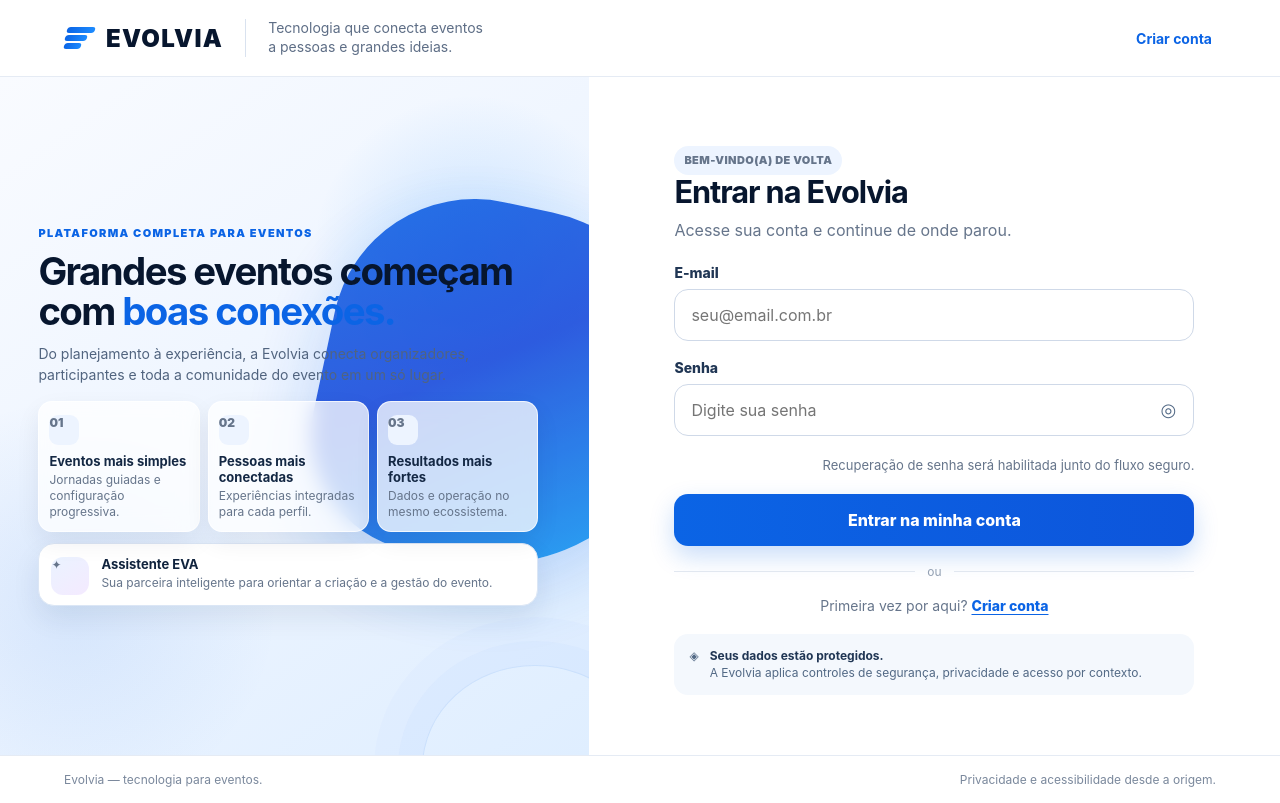
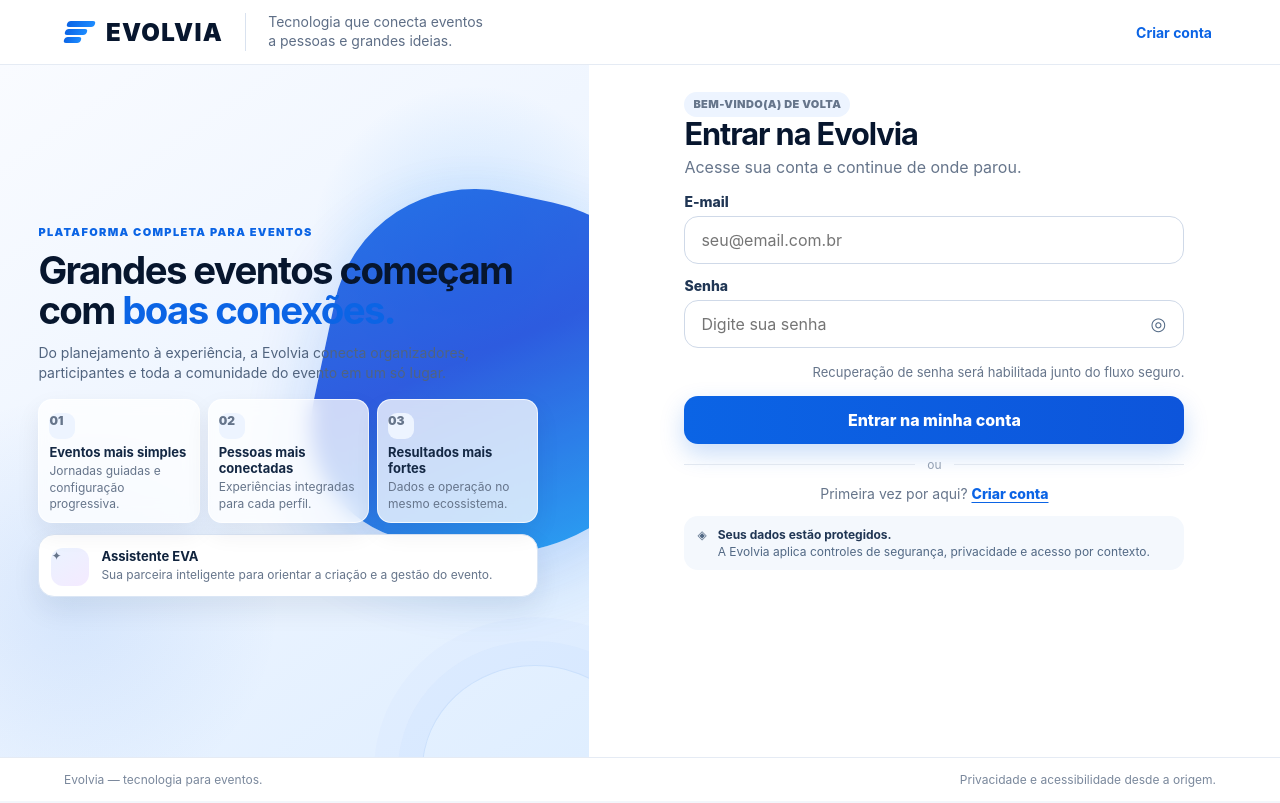
Before and after one commit to evolvia-tecnologia/evolvia-platform, a Next.js app in the folder apps/web/: page /login in a window 1280 px wide. Built offline with nearby package versions, Linux system fonts and the light colour scheme.

Commit message:
fix(ux): compactar layout de autenticação em telas baixas

```diff
--- a/apps/web/app/auth-layout.module.css
+++ b/apps/web/app/auth-layout.module.css
@@ -445,17 +445,101 @@
   font-size: 12px;
 }
 
-@media (max-height: 760px) and (min-width: 1051px) {
-  .hero { padding-top: 28px; padding-bottom: 28px; }
-  .hero h1 { font-size: clamp(34px, 3.3vw, 48px); }
-  .heroText { margin-top: 14px; margin-bottom: 17px; font-size: 15px; }
-  .benefit { min-height: 76px; padding: 11px 12px; }
-  .benefitIcon { width: 28px; height: 28px; margin-bottom: 6px; }
-  .evaCard { margin-top: 14px; padding-top: 12px; padding-bottom: 12px; }
-  .panel { padding-top: 24px; padding-bottom: 24px; }
-  .cardHeader { margin-bottom: 18px; }
-  .form { gap: 15px; }
-  .securityNote { margin-top: 16px; }
+@media (max-height: 900px) and (min-width: 1051px) {
+  .header {
+    min-height: 64px;
+    padding-top: 10px;
+    padding-bottom: 10px;
+  }
+
+  .workspace {
+    min-height: calc(100vh - 108px);
+    min-height: calc(100svh - 108px);
+  }
+
+  .hero {
+    justify-content: center;
+    padding: 24px clamp(26px, 3.2vw, 46px);
+  }
+
+  .hero h1 {
+    max-width: 500px;
+    font-size: clamp(31px, 3vw, 44px);
+    line-height: 1.03;
+  }
+
+  .heroText {
+    margin: 12px 0 16px;
+    font-size: 14px;
+    line-height: 1.45;
+  }
+
+  .benefits { gap: 10px; }
+
+  .benefit {
+    min-height: 70px;
+    padding: 10px;
+    border-radius: 14px;
+  }
+
+  .benefitIcon {
+    width: 26px;
+    height: 26px;
+    margin-bottom: 5px;
+  }
+
+  .evaCard {
+    margin-top: 12px;
+    padding: 10px 12px;
+  }
+
+  .panel {
+    align-items: flex-start;
+    padding: 24px clamp(28px, 3.5vw, 48px);
+  }
+
+  .card { width: min(500px, 100%); }
+  .cardHeader { margin-bottom: 14px; }
+
+  .cardHeader h1 {
+    font-size: clamp(28px, 2.35vw, 34px);
+  }
+
+  .cardHeader p {
+    margin-top: 5px;
+    line-height: 1.4;
+  }
+
+  .status {
+    margin-bottom: 7px;
+    padding: 5px 9px;
+  }
+
+  .form { gap: 13px; }
+  .field { gap: 6px; }
+
+  .input,
+  .primaryButton {
+    min-height: 48px;
+  }
+
+  .input { padding-top: 11px; padding-bottom: 11px; }
+
+  .requirements {
+    gap: 4px 12px;
+    font-size: 11px;
+  }
+
+  .securityNote {
+    margin-top: 14px;
+    padding: 10px 13px;
+  }
+
+  .footer {
+    min-height: 44px;
+    padding-top: 11px;
+    padding-bottom: 11px;
+  }
 }
 
 @media (max-width: 1050px) {
```
